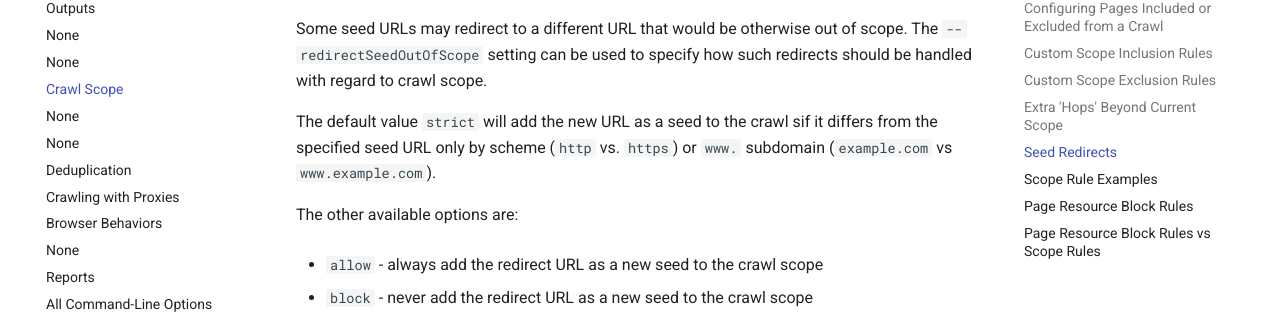
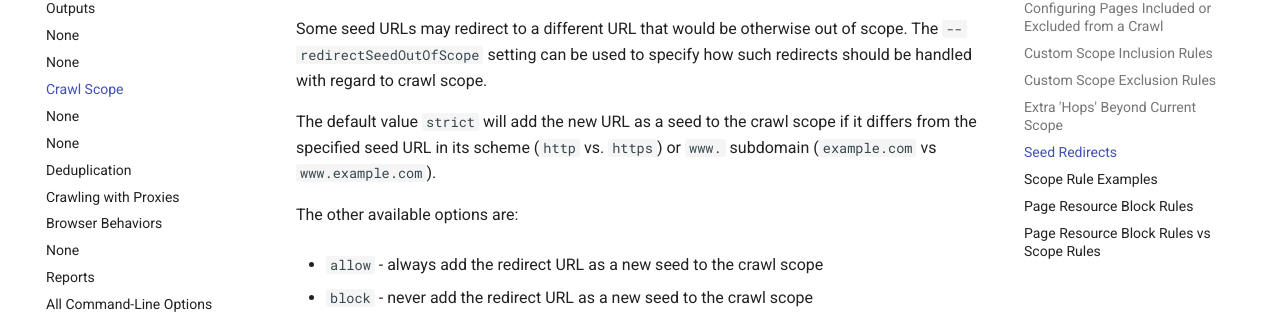
Before and after one commit to webrecorder/browsertrix-crawler, an MkDocs documentation site: the page built from docs/docs/user-guide/crawl-scope.md, in a window 1280 px wide and 900 px high, scrolled down 1710 px. Shown: the part 148-462 px from the top of the window. Built offline with MkDocs 1.6.1 and Material for MkDocs 9.7.7, drawn with Linux system fonts in a browser that asks for light colours; comment, search, counter and statistics services are not loaded.

Commit message:
Fix docs typo

```diff
--- a/docs/docs/user-guide/crawl-scope.md
+++ b/docs/docs/user-guide/crawl-scope.md
@@ -50,7 +50,7 @@ The `--extraHops` setting can be set globally or per seed to allow expanding the
 
 Some seed URLs may redirect to a different URL that would be otherwise out of scope. The `--redirectSeedOutOfScope` setting can be used to specify how such redirects should be handled with regard to crawl scope.
 
-The default value `strict` will add the new URL as a seed to the crawl sif it differs from the specified seed URL only by scheme (`http` vs. `https`) or `www.` subdomain (`example.com` vs `www.example.com`).
+The default value `strict` will add the new URL as a seed to the crawl scope if it differs from the specified seed URL in its scheme (`http` vs. `https`) or `www.` subdomain (`example.com` vs `www.example.com`).
 
 The other available options are:
 
```
